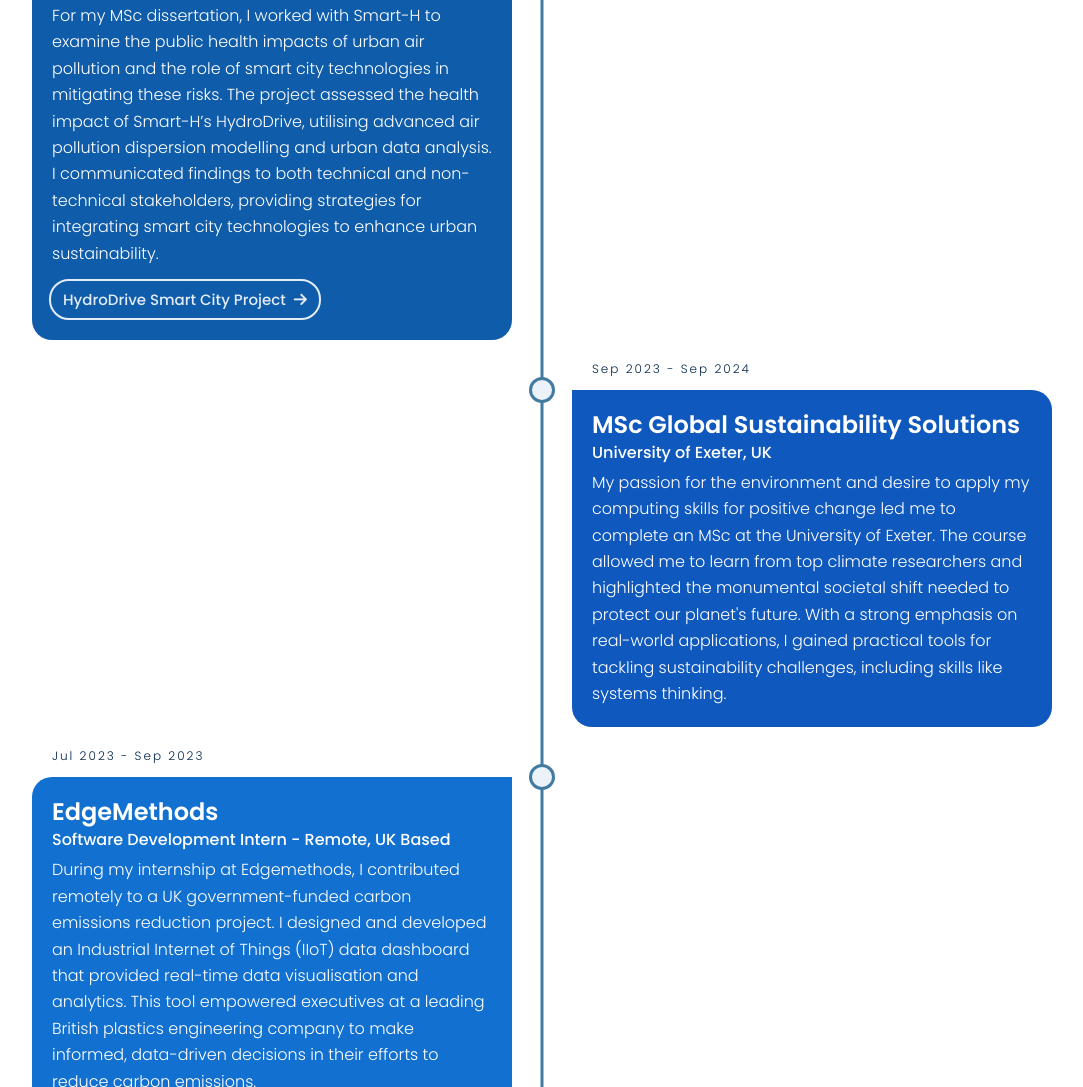
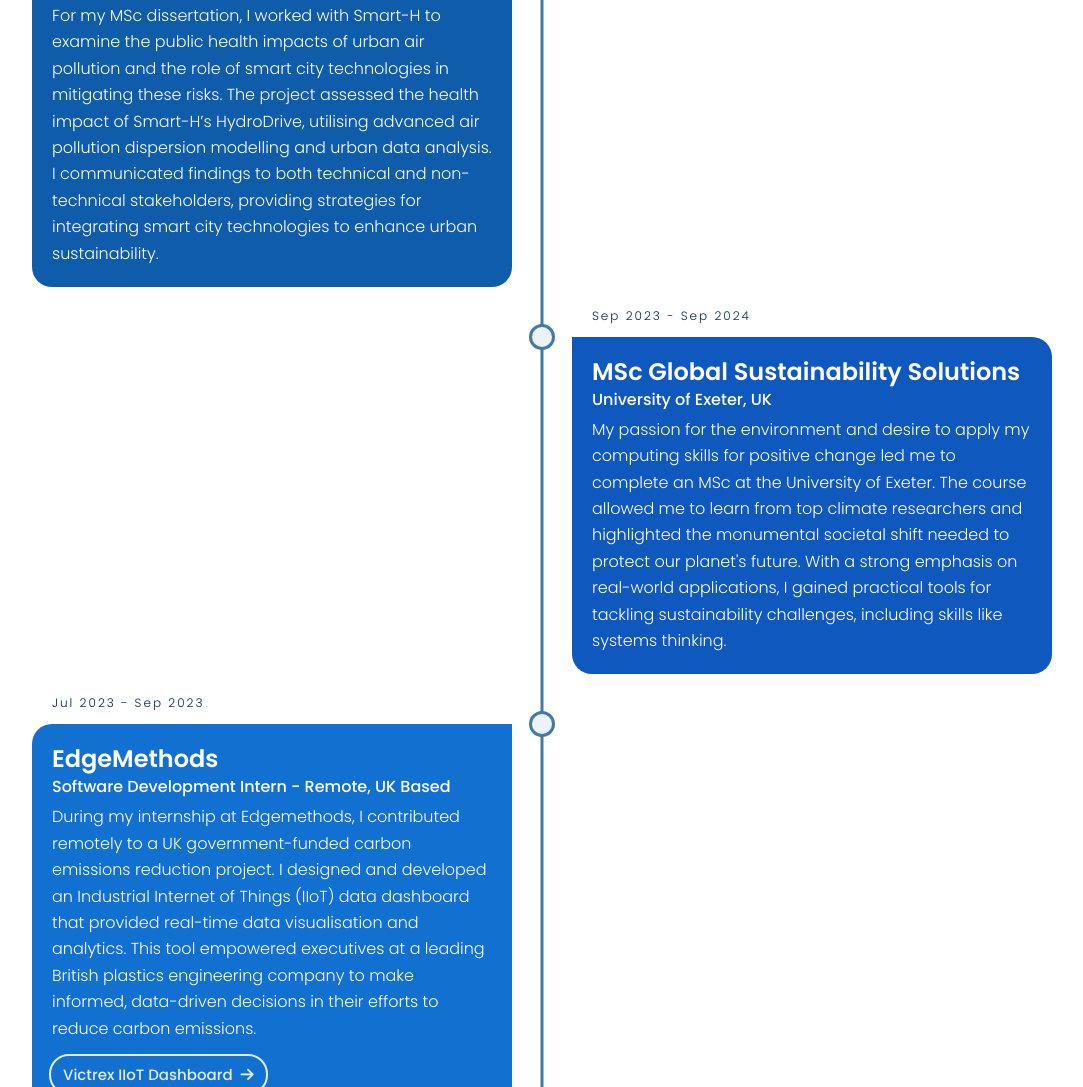
Before and after one commit to joeyc2224/portfolio-site, a plain HTML site: page index.html in a window 1280 px wide. Shown: the part 1117-2204 px from the top of the page, without its empty margins (98-1181 px from the left). Drawn offline with Linux system fonts and the light colour scheme; a script that the page names is missing.

Commit message:
Update index.html

```diff
--- a/index.html
+++ b/index.html
@@ -81,8 +81,8 @@
                 health impact of Smart-H’s HydroDrive, utilising advanced air pollution dispersion modelling and urban
                 data analysis. I communicated findings to both technical and non-technical stakeholders,
                 providing strategies for integrating smart city technologies to enhance urban sustainability. </p>
-              <div class="link-div"><a href="./projects/karuna.html">HydroDrive Smart City Project<i
-                    class="fa-solid fa-arrow-right" style="margin-left: 8px;"></i></a></div>
+              <!-- <div class="link-div"><a href="./projects/karuna.html">HydroDrive Smart City Project<i
+                    class="fa-solid fa-arrow-right" style="margin-left: 8px;"></i></a></div> -->
 
             </div>
           </li>
```
